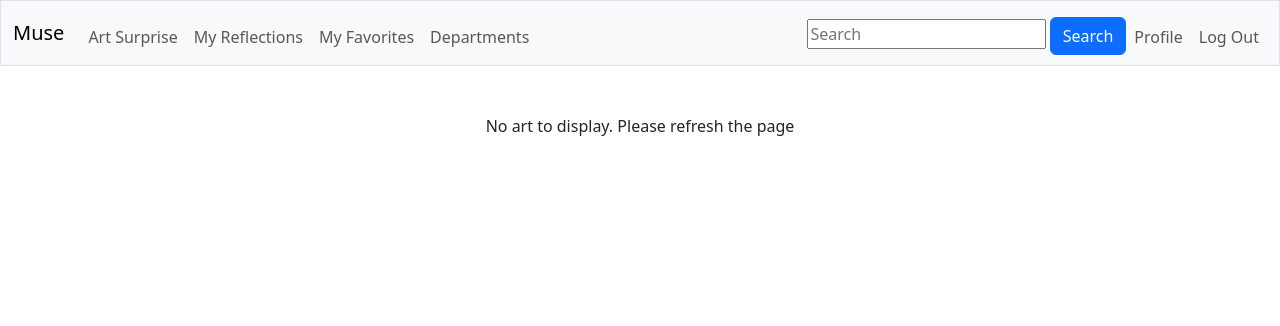
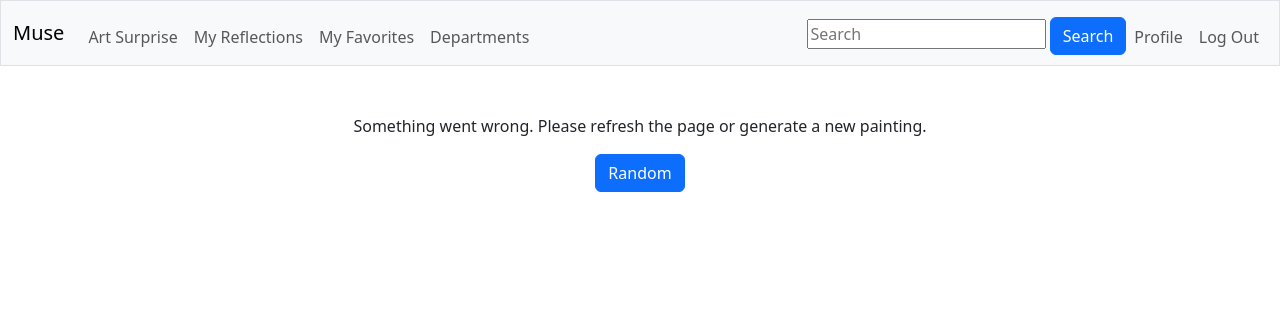
Before and after one commit to descarpentriesadrien/Muse, a Flask app: page /details in a window 1280 px wide. Shown: the top 326 px of the page. Run offline with Flask 3, Linux system fonts and the light colour scheme; the visitor is signed in with stand-in values (Sample User, id 1); data that the repository does not hold is empty; some libraries are stand-ins or nearby versions.

Commit message:
Sat, Nov 29, 2025, 7:30 PM -05:00

```diff
--- a/templates/components/art_info.html
+++ b/templates/components/art_info.html
@@ -44,5 +44,6 @@
 </div>
 
 {% else %}
-<p>No art to display. Please refresh the page</p>
+<p>Something went wrong. Please refresh the page or generate a new painting.</p>
+<a href="/art" class="btn btn-primary">Random</a>
 {% endif %}
```
Also changed, not shown: 1 other file.
